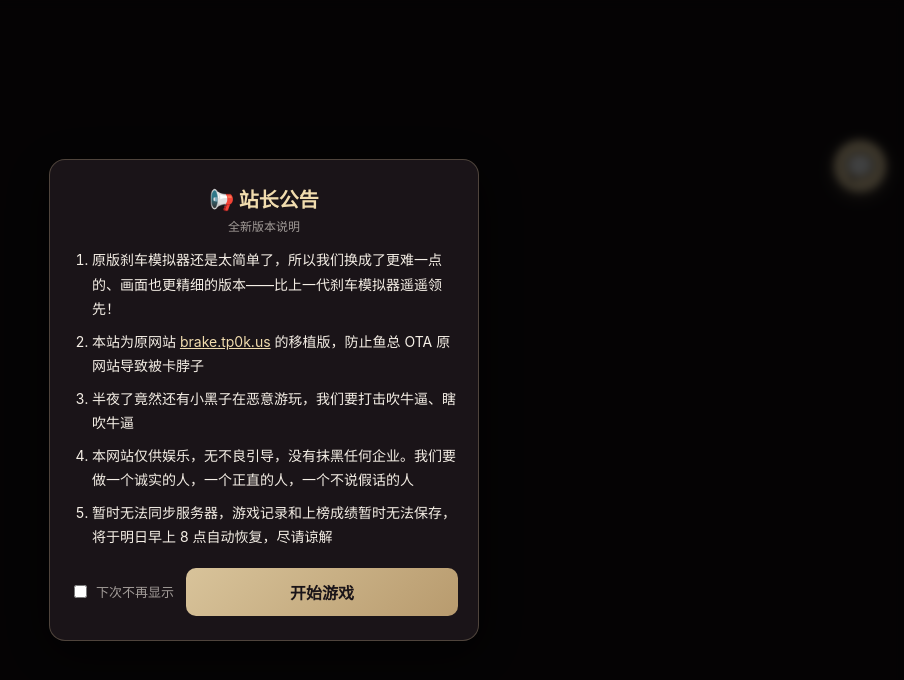
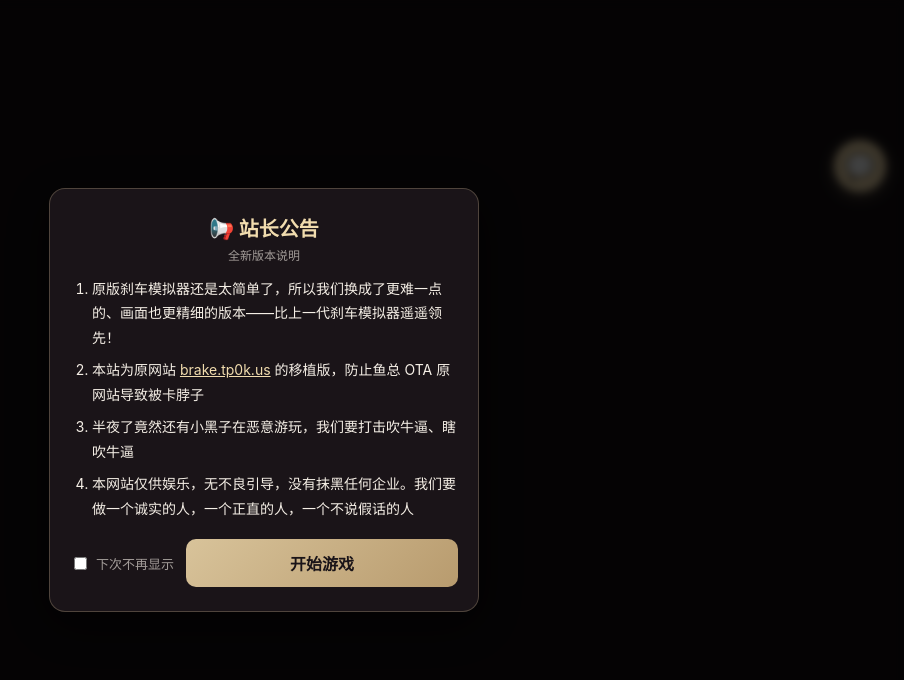
Before and after one commit to xiweiniboss-cmd/zunjieshachemoniqi, a plain HTML site: page index.html in a window 1280 px wide. Shown: the whole page, without its empty margins (376-1280 px from the left). Drawn offline with Linux system fonts and the light colour scheme; no server answers.

Commit message:
kv配额恢复，撤下brake-quota-notice公告

```diff
--- a/index.html
+++ b/index.html
@@ -185,7 +185,6 @@ input,textarea{-webkit-user-select:text;user-select:text}
           <li>本站为原网站 <a href="https://brake.tp0k.us" target="_blank" rel="noopener">brake.tp0k.us</a> 的移植版，防止鱼总 OTA 原网站导致被卡脖子</li>
           <li>半夜了竟然还有小黑子在恶意游玩，我们要打击吹牛逼、瞎吹牛逼</li>
           <li>本网站仅供娱乐，无不良引导，没有抹黑任何企业。我们要做一个诚实的人，一个正直的人，一个不说假话的人</li>
-          <li id="brake-quota-notice">暂时无法同步服务器，游戏记录和上榜成绩暂时无法保存，将于明日早上 8 点自动恢复，尽请谅解</li>
         </ol>
         <div class="announce-actions">
           <label class="announce-nomore"><input type="checkbox" id="announceNomore"> 下次不再显示</label>
@@ -382,7 +381,7 @@ input,textarea{-webkit-user-select:text;user-select:text}
     </script>
     <script>
     (function(){
-      var KEY='brake_tp0k_announce_20261014-1139';
+      var KEY='brake_tp0k_announce_20261015-0809';
       try{ if(localStorage.getItem(KEY)) return; }catch(e){}
       var ov=document.getElementById('announceOverlay');
       ov.style.display='flex';
```
